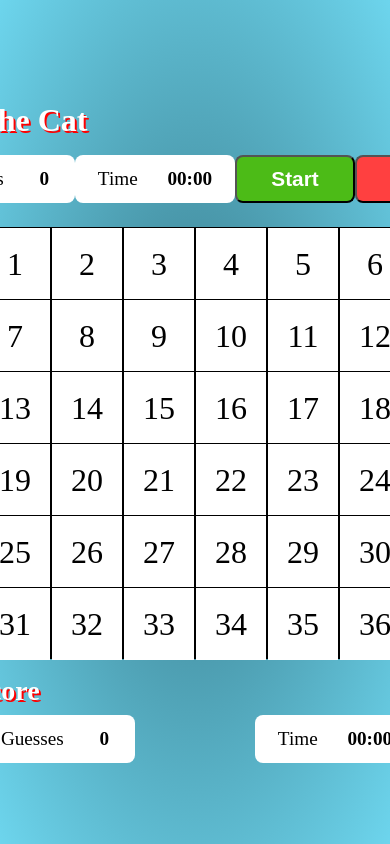
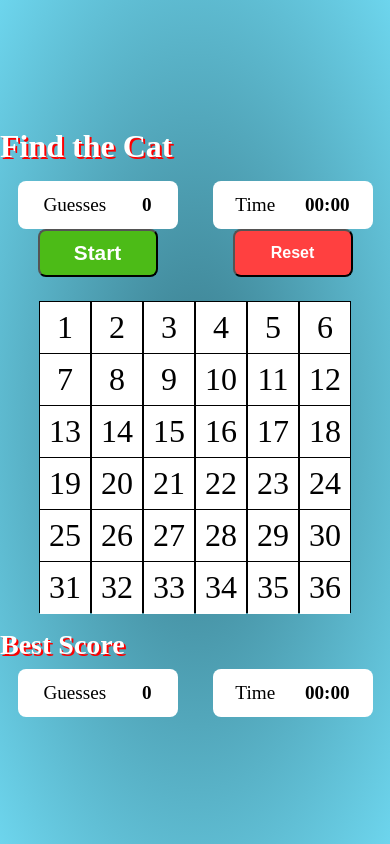
Before and after one commit to marianneporter/FindTheCatAng, an Angular app: page / in a window 390 px wide. Built offline with nearby package versions, Linux system fonts and the light colour scheme.

Commit message:
WIP added media queries and css variables to aid responsiveness

```diff
--- a/src/app/cat-game2/cat-game2.component.html
+++ b/src/app/cat-game2/cat-game2.component.html
@@ -8,16 +8,16 @@
         <div class="final-score-line dropdown-line">
             <div class="final-score-element">
                 <div class="label">Number of Guesses:</div>
-                <div class="value">5</div>
+                <div class="value">{{guessCount}}</div>
             </div>
             <div class="final-score-element">
                 <div class="label">Time Taken (seconds):</div>
-                <div class="value">02:33</div>
+                <div class="value">{{timing.seconds | number: '2.0'}}:{{timing.tenths | number: '2.0' }}</div>
             </div>
         </div>
         <div class="play-again-line dropdown-line">
             <p class="stats-status">{{dropdownBestMessage}}</p>
-            <button class="primary-btn">Play Again</button>
+            <button class="primary-btn" (click)="playAgain()">Play Again</button>
         </div>
     </div>
 </div>
@@ -56,7 +56,7 @@
             </div>
         </div>
 
-            <div class="all-hiding-places">
+        <div class="hiding-grid">
             <div class="hiding-place" *ngFor="let hp of hidingPlace; let i=index">
                 <div class="on-top"
                     (click)="checkGuess(i)"
@@ -66,6 +66,7 @@
                 </div>
             </div>
         </div>
+
         <div class="best-scores">
             <h4>Best Score</h4>
             <div class="best-attempts">
--- a/src/app/cat-game2/cat-game2.component.scss
+++ b/src/app/cat-game2/cat-game2.component.scss
@@ -1,8 +1,26 @@
-$hidingPlaceDimension: 4.5rem;
-$contentWidth: 45rem;
 $controlHeight: 3rem;
 $dropdownHeight: 15rem;
 $dropdownTextHeight: 10rem;
+
+.container {
+    --game-width: 40rem;
+    --hiding-place-dimension: 3.25rem;
+    --hiding-grid-element-size: calc(var(--hiding-place-dimension) * 6);
+}
+
+//phones
+@media screen and  (max-width: 767px) {
+
+}
+
+//not phones
+@media screen and (min-width: 768px) {
+    .container {
+        --game-width: 50rem;
+        --hiding-place-dimension: 4.5rem;
+        --hiding-grid-element-size: calc(var(--hiding-place-dimension) * 6);
+    }
+}
 
 %btn {
     display: inline-block;
@@ -66,8 +84,8 @@ $dropdownTextHeight: 10rem;
 }
 
 .container {
-    height: 40rem;
-    width: 50rem;
+ //   height: 40rem;
+    width: var(--game-width);
 }
 
 h4 {
@@ -89,23 +107,25 @@ h4 {
         display: flex;
         justify-content: space-around;
         align-items: center;
+        flex-wrap: wrap;
         font-size: 1.2rem;
     }
 }
 
 
-.all-hiding-places {
+.hiding-grid {
 
     display: grid;
     grid-template-columns: 1fr 1fr 1fr 1fr 1fr 1fr ;
 
-    height: $hidingPlaceDimension * 6;
-    width:  $hidingPlaceDimension * 6;
+    height: var(--hiding-grid-element-size);
+    width: var(--hiding-grid-element-size);
+
     margin: 1.5rem auto 0 auto;
 
 
     .hiding-place {
-        height: $hidingPlaceDimension;
+        height: var(--hiding-place-dimension);
         width: 100%;
         background: orange;
         border: 0.1rem solid black;
@@ -113,8 +133,8 @@ h4 {
         background-size: cover;
 
        .on-top {
-           height: $hidingPlaceDimension;
-           max-height: $hidingPlaceDimension;
+           height: var(--hiding-place-dimension);
+           max-height: var(--hiding-place-dimension);
            display: flex;
            align-items: center;
            justify-content: center;
@@ -156,6 +176,7 @@ h4 {
     font-size: 1.5rem;
     border-right: 0.4rem solid white;
     border-left: 0.4rem solid white;
+    z-index: 999;
 
     .dropdown-hanger {
         height: $dropdownHeight - $dropdownTextHeight;
--- a/src/app/cat-game2/cat-game2.component.ts
+++ b/src/app/cat-game2/cat-game2.component.ts
@@ -93,7 +93,6 @@ export class CatGame2Component implements OnInit {
     ngOnInit(): void {
         this.initialiseGrid();
         this.newCatLocation();
-        console.log(this.hidingPlace);
     }
 
     newCatLocation(): void {
@@ -157,6 +156,14 @@ export class CatGame2Component implements OnInit {
         this.startDisabled=false;
     }
 
+    playAgain() {
+        debugger;
+        console.log('in play again method');
+        this.dropStatus='hiding'
+        this.headingStatus='visible';
+        this.reset();
+    }
+
     initialiseGrid() {
         for (let i=0; i<36; i++ ) {
             this.hidingPlace[i] = {
```
Lines whose indentation alone changed are shown as unchanged.
